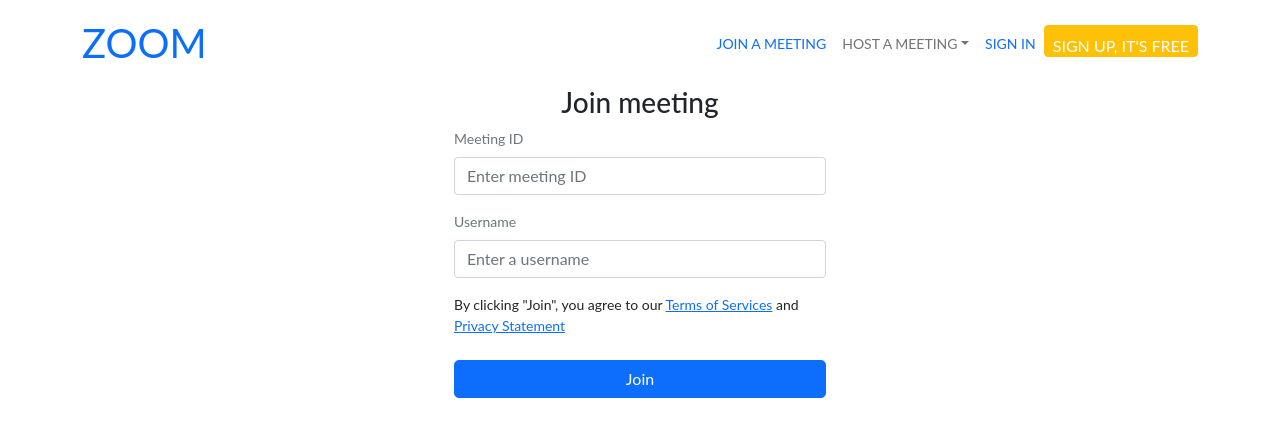
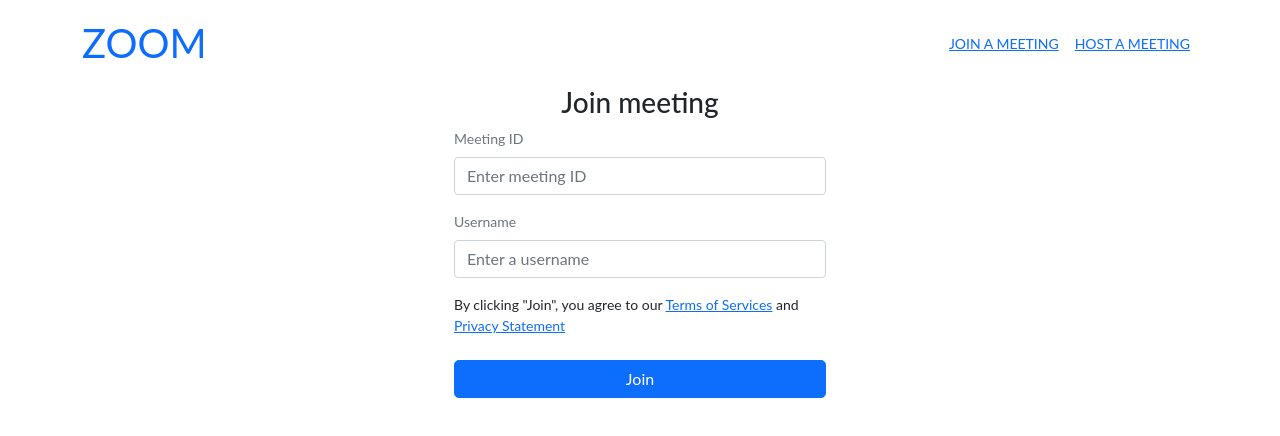
Before and after one commit to koladev32/zoom-clone-react-server, a React (Create React App) app: page / in a window 1280 px wide. Shown: the top 436 px of the page. Built offline with nearby package versions, Linux system fonts and the light colour scheme.

Commit message:
- feat: add routes to navbar

```diff
--- a/src/components/Navbar.tsx
+++ b/src/components/Navbar.tsx
@@ -1,5 +1,6 @@
 import React from "react";
-import {Container, Nav, NavDropdown, Navbar} from "react-bootstrap";
+import {Container, Nav, Navbar} from "react-bootstrap";
+import {Link} from "react-router-dom";
 
 function CustomNavbar () {
 
@@ -10,14 +11,12 @@ function CustomNavbar () {
                 <Navbar.Toggle aria-controls="responsive-navbar-nav" />
                 <Navbar.Collapse id="responsive-navbar-nav" className="justify-content-end">
                     <Nav>
-                        <Nav.Link className="text-primary" href="#features">JOIN A MEETING</Nav.Link>
-                        <NavDropdown className="text-primary" title="HOST A MEETING" id="collasible-nav-dropdown">
-                            <NavDropdown.Item className="text-primary" href="#action/3.1">JOIN A MEETING</NavDropdown.Item>
-                            <NavDropdown.Item className="text-primary" href="#action/3.2">Another action</NavDropdown.Item>
-                            <NavDropdown.Item className="text-primary" href="#action/3.3">Something</NavDropdown.Item>
-                        </NavDropdown>
-                        <Nav.Link className="text-primary" href="#features">SIGN IN</Nav.Link>
-                        <Nav.Link className="btn btn-warning text-white sign-up" href="#features">SIGN UP, IT'S FREE</Nav.Link>
+                        <Nav.Link className="text-primary" href="#features">
+                            <Link to="/">JOIN A MEETING</Link>
+                        </Nav.Link>
+                        <Nav.Link className="text-primary" href="#features">
+                            <Link to="/request/">HOST A MEETING</Link>
+                        </Nav.Link>
                     </Nav>
                 </Navbar.Collapse>
             </Container>
```
